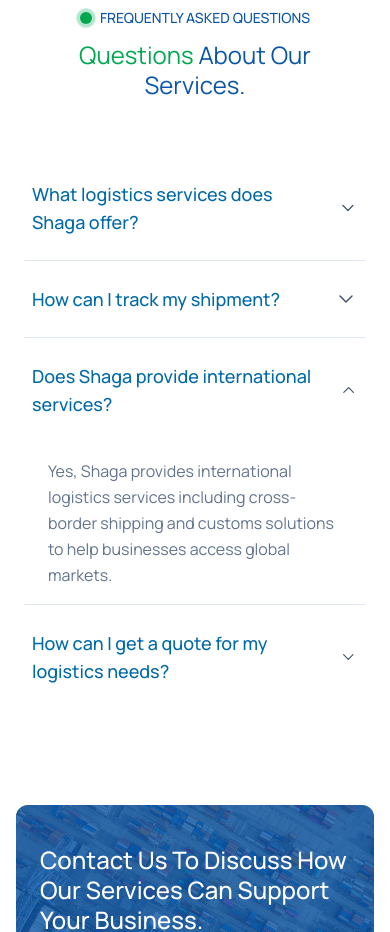
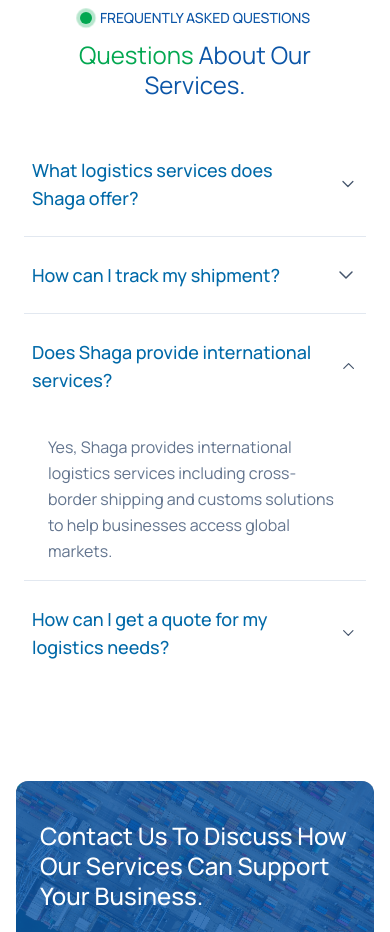
Before and after one commit to ciptacodeteam/shaga, a Next.js app: page /en/contact in a window 390 px wide. Shown: the part 2920-3852 px from the top of the page. Built offline with nearby package versions, Linux system fonts and the light colour scheme.

Commit message:
fix: adjust margin for FaqSection to improve layout consistency

```diff
--- a/components/FaqSection.tsx
+++ b/components/FaqSection.tsx
@@ -35,7 +35,7 @@
         </div>
       </header>
 
-      <div className='bg-white mt-10'>
+      <div className='bg-white mt-4 md:mt-10'>
         {faqs.map((item, i) => (
           <Disclosure key={i} defaultOpen={i === 2}>
             {({ open }) => (
```
